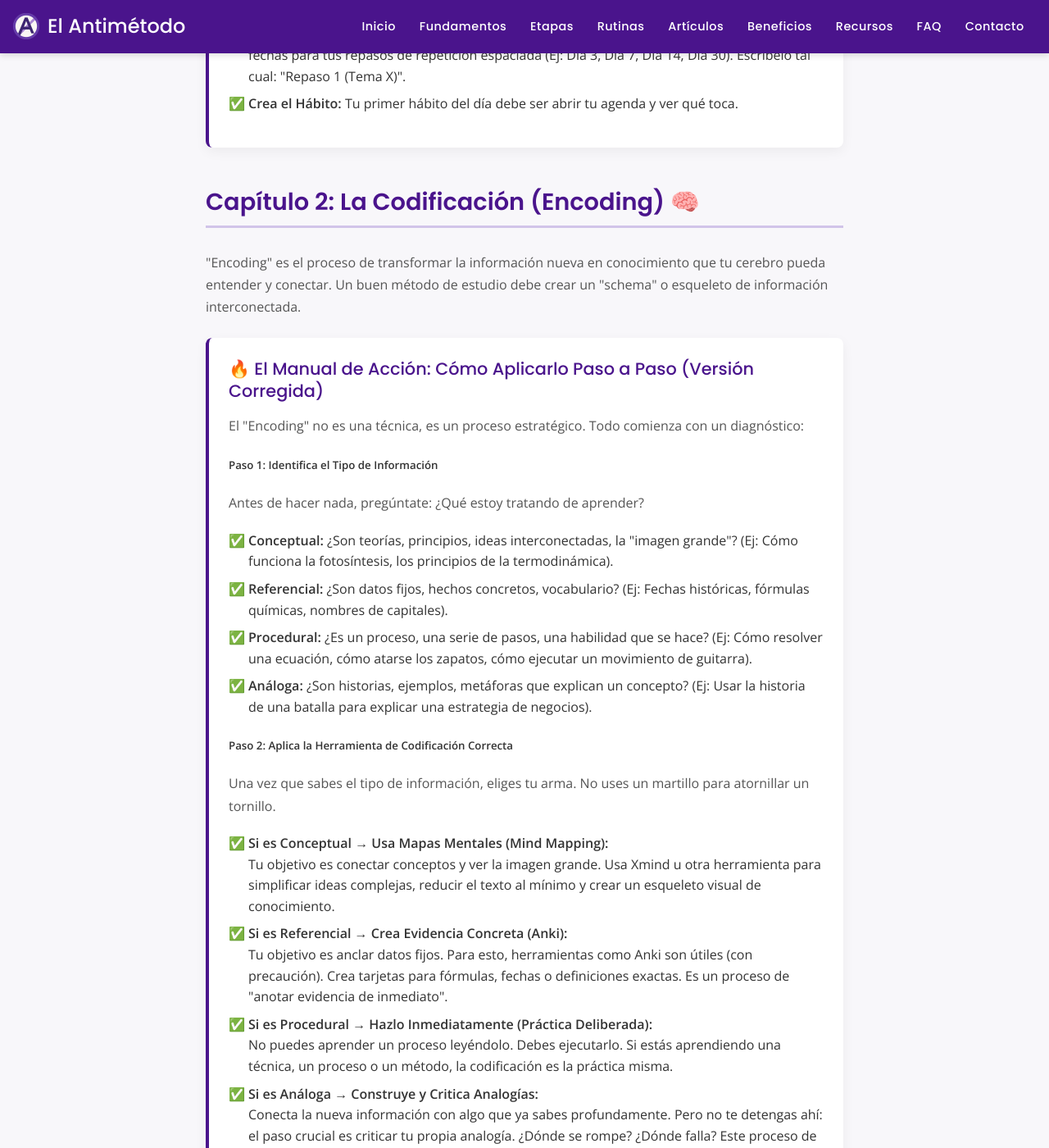
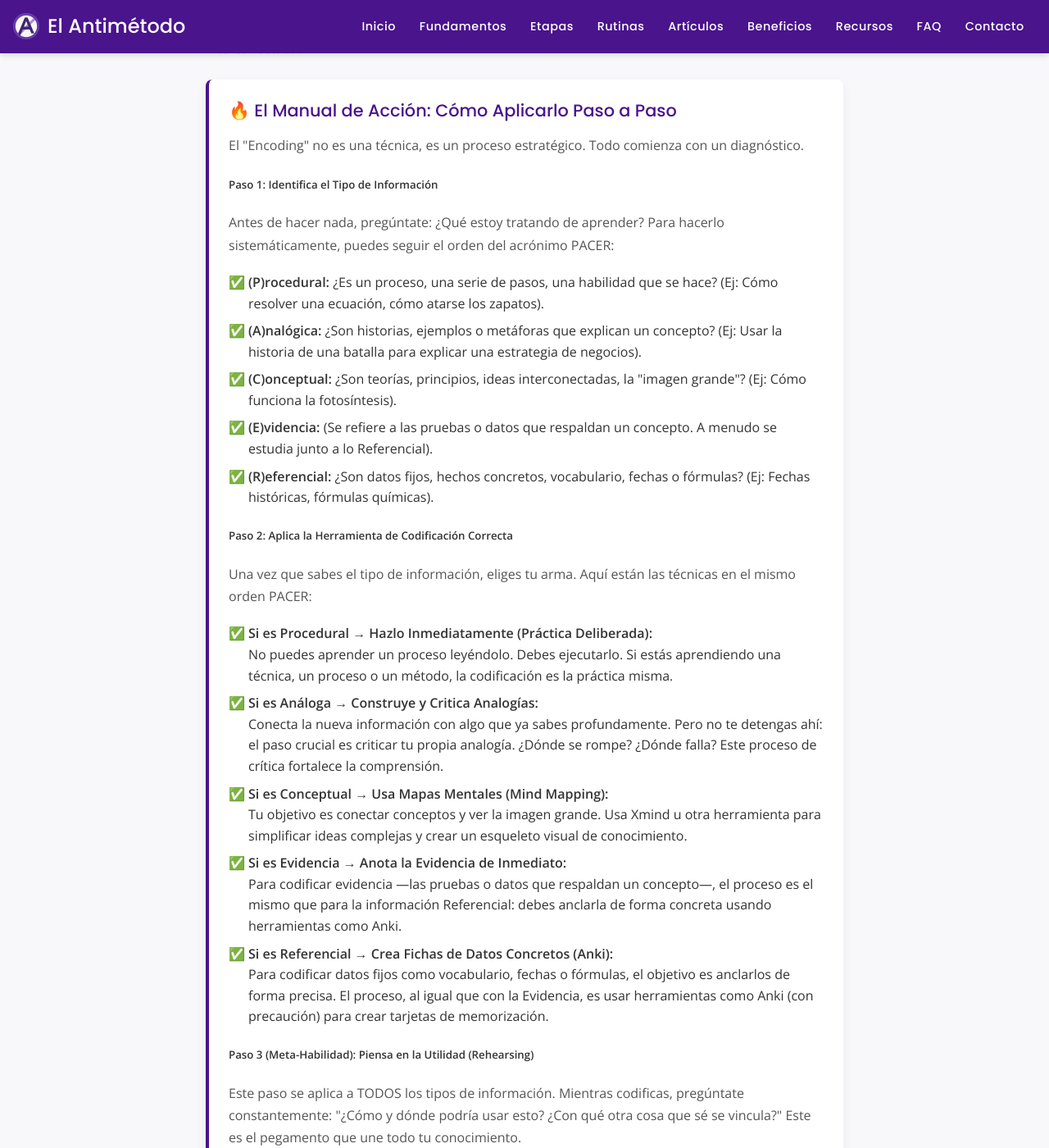
Before and after one commit to LuiseM93/ElAntimetodo, a Jekyll site: the page built from guia-aprendizaje-efectivo.md, in a window 1280 px wide and 1400 px high, scrolled down 1615 px. Shown: the whole window at 82% size. Built offline with Jekyll 4.4.1, drawn with Linux system fonts in a browser that asks for light colours; some of the changed text lies outside the part shown.

Commit message:
Update guia-aprendizaje-efectivo.md

```diff
--- a/guia-aprendizaje-efectivo.md
+++ b/guia-aprendizaje-efectivo.md
@@ -93,12 +93,7 @@ description: Una guía científica y paso a paso para aprender y estudiar cualqu
     ¿Alguna vez has sentido que pasas horas estudiando para luego olvidarlo todo? La culpa no es tuya, es del método. La ciencia ha demostrado que las técnicas de estudio más populares (releer, subrayar, resumir) son también las menos efectivas. Este manual te enseñará un sistema basado en evidencia para que aprendas cualquier cosa de forma más rápida, profunda y duradera.
   </p>
 
-  <div class="disclaimer-box">
-    <h3 style="text-align:center; display: block;"><a href="{{ '/assets/How to learn and study.pdf' | relative_url }}" target="_blank">El Plano Original: Descarga mi Mapa Mental</a></h3>
-    <p>
-      Este manual no nació de un guion, sino de mi propia investigación para entender cómo aprender de verdad. Este mapa mental es la herramienta que usé para estructurar todo el sistema. Te lo comparto como un recurso descargable para que puedas ver la 'imagen grande' y usarlo como tu propia guía visual. Notarás que la lógica aquí es aún más profunda que en el texto; este es el verdadero código fuente.
-    </p>
-  </div>
+
 
   <h2 style="color: var(--primary-color);">Capítulo 1: La Planificación Estratégica 🗓️</h2>
   <p>
@@ -120,38 +115,36 @@ description: Una guía científica y paso a paso para aprender y estudiar cualqu
     "Encoding" es el proceso de transformar la información nueva en conocimiento que tu cerebro pueda entender y conectar. Un buen método de estudio debe crear un "schema" o esqueleto de información interconectada.
   </p>
   <div class="action-manual">
-    <h4>🔥 El Manual de Acción: Cómo Aplicarlo Paso a Paso (Versión Corregida)</h4>
-    <p>El "Encoding" no es una técnica, es un proceso estratégico. Todo comienza con un diagnóstico:</p>
+    <h4>🔥 El Manual de Acción: Cómo Aplicarlo Paso a Paso</h4>
+    <p>El "Encoding" no es una técnica, es un proceso estratégico. Todo comienza con un diagnóstico.</p>
     <h5>Paso 1: Identifica el Tipo de Información</h5>
-    <p>Antes de hacer nada, pregúntate: ¿Qué estoy tratando de aprender?</p>
+    <p>Antes de hacer nada, pregúntate: ¿Qué estoy tratando de aprender? Para hacerlo sistemáticamente, puedes seguir el orden del acrónimo PACER:</p>
     <ul>
-      <li><strong>Conceptual:</strong> ¿Son teorías, principios, ideas interconectadas, la "imagen grande"? (Ej: Cómo funciona la fotosíntesis, los principios de la termodinámica).</li>
-      <li><strong>Referencial:</strong> ¿Son datos fijos, hechos concretos, vocabulario? (Ej: Fechas históricas, fórmulas químicas, nombres de capitales).</li>
-      <li><strong>Procedural:</strong> ¿Es un proceso, una serie de pasos, una habilidad que se hace? (Ej: Cómo resolver una ecuación, cómo atarse los zapatos, cómo ejecutar un movimiento de guitarra).</li>
-      <li><strong>Análoga:</strong> ¿Son historias, ejemplos, metáforas que explican un concepto? (Ej: Usar la historia de una batalla para explicar una estrategia de negocios).</li>
+      <li><strong>(P)rocedural:</strong> ¿Es un proceso, una serie de pasos, una habilidad que se hace? (Ej: Cómo resolver una ecuación, cómo atarse los zapatos).</li>
+      <li><strong>(A)nalógica:</strong> ¿Son historias, ejemplos o metáforas que explican un concepto? (Ej: Usar la historia de una batalla para explicar una estrategia de negocios).</li>
+      <li><strong>(C)onceptual:</strong> ¿Son teorías, principios, ideas interconectadas, la "imagen grande"? (Ej: Cómo funciona la fotosíntesis).</li>
+      <li><strong>(E)videncia:</strong> (Se refiere a las pruebas o datos que respaldan un concepto. A menudo se estudia junto a lo Referencial).</li>
+      <li><strong>(R)eferencial:</strong> ¿Son datos fijos, hechos concretos, vocabulario, fechas o fórmulas? (Ej: Fechas históricas, fórmulas químicas).</li>
     </ul>
     <h5>Paso 2: Aplica la Herramienta de Codificación Correcta</h5>
-    <p>Una vez que sabes el tipo de información, eliges tu arma. No uses un martillo para atornillar un tornillo.</p>
+    <p>Una vez que sabes el tipo de información, eliges tu arma. Aquí están las técnicas en el mismo orden PACER:</p>
     <ul>
-      <li><strong>Si es Conceptual → Usa Mapas Mentales (Mind Mapping):</strong><br>
-      Tu objetivo es conectar conceptos y ver la imagen grande. Usa Xmind u otra herramienta para simplificar ideas complejas, reducir el texto al mínimo y crear un esqueleto visual de conocimiento.</li>
-      <li><strong>Si es Referencial → Crea Evidencia Concreta (Anki):</strong><br>
-      Tu objetivo es anclar datos fijos. Para esto, herramientas como Anki son útiles (con precaución). Crea tarjetas para fórmulas, fechas o definiciones exactas. Es un proceso de "anotar evidencia de inmediato".</li>
       <li><strong>Si es Procedural → Hazlo Inmediatamente (Práctica Deliberada):</strong><br>
       No puedes aprender un proceso leyéndolo. Debes ejecutarlo. Si estás aprendiendo una técnica, un proceso o un método, la codificación es la práctica misma.</li>
       <li><strong>Si es Análoga → Construye y Critica Analogías:</strong><br>
-      Conecta la nueva información con algo que ya sabes profundamente. Pero no te detengas ahí: el paso crucial es criticar tu propia analogía. ¿Dónde se rompe? ¿Dónde falla? Este proceso de crítica fortalece la comprensión a un nivel mucho más profundo.</li>
+      Conecta la nueva información con algo que ya sabes profundamente. Pero no te detengas ahí: el paso crucial es criticar tu propia analogía. ¿Dónde se rompe? ¿Dónde falla? Este proceso de crítica fortalece la comprensión.</li>
+      <li><strong>Si es Conceptual → Usa Mapas Mentales (Mind Mapping):</strong><br>
+      Tu objetivo es conectar conceptos y ver la imagen grande. Usa Xmind u otra herramienta para simplificar ideas complejas y crear un esqueleto visual de conocimiento.</li>
+      <li><strong>Si es Evidencia → Anota la Evidencia de Inmediato:</strong><br>
+      Para codificar evidencia —las pruebas o datos que respaldan un concepto—, el proceso es el mismo que para la información Referencial: debes anclarla de forma concreta usando herramientas como Anki.</li>
+      <li><strong>Si es Referencial → Crea Fichas de Datos Concretos (Anki):</strong><br>
+      Para codificar datos fijos como vocabulario, fechas o fórmulas, el objetivo es anclarlos de forma precisa. El proceso, al igual que con la Evidencia, es usar herramientas como Anki (con precaución) para crear tarjetas de memorización.</li>
     </ul>
     <h5>Paso 3 (Meta-Habilidad): Piensa en la Utilidad (Rehearsing)</h5>
     <p>Este paso se aplica a TODOS los tipos de información. Mientras codificas, pregúntate constantemente: "¿Cómo y dónde podría usar esto? ¿Con qué otra cosa que sé se vincula?" Este es el pegamento que une todo tu conocimiento.</p>
   </div>
 
-  <div class="disclaimer-box">
-    <h3 style="text-align:center; display: block;">Una nota sobre PACER</h3>
-    <p>
-      PACER es un acrónimo para <strong>P</strong>review, <strong>A</strong>sk, <strong>C</strong>onnect, <strong>E</strong>xpand, <strong>R</strong>eview. Es una técnica de lectura activa que te ayuda a codificar la información de manera más efectiva. A medida que lees, previsualizas el material, te haces preguntas, conectas las ideas con lo que ya sabes, expandes los conceptos y revisas lo que has aprendido. Es una forma de aplicar los principios de codificación directamente a la lectura.
-    </p>
-  </div>
+
 
   <h2 style="color: var(--primary-color);">Capítulo 3: El Recuerdo Activo (Active Recall) 💡</h2>
   <p>
@@ -162,7 +155,7 @@ description: Una guía científica y paso a paso para aprender y estudiar cualqu
     <ul>
       <li><strong>Free Recall (Recuerdo Libre):</strong> Después de leer o ver algo, cierra el libro. Toma una hoja en blanco y un temporizador (5-10 min). Escribe o di en voz alta todo lo que recuerdes. ¡Sin trampas!</li>
       <li><strong>Enseña a un Niño (Opcional):</strong> Intenta explicar el tema de la forma más simple posible. Esto revela al instante tus puntos débiles.</li>
-      <li><strong>Cued Recall (Recuerdo con Pistas):</strong> Usa preguntas para guiar tu recuerdo. No te limites a "¿Qué es X?". Usa preguntas que te obliguen a aplicar, analizar o evaluar la información (niveles 2-5 de la Taxonomía de Bloom) Puedes pedirle a una IA que te haga preguntas basadas en la taxonomía de Bloom (niveles 2 a 5) para mejorar al máximo tu cued recall 💡.</li>
+      <li><strong>Cued Recall (Recuerdo con Pistas):</strong> Usa preguntas para guiar tu recuerdo. No te limites a "¿Qué es X?". Usa preguntas que te obliguen a aplicar, analizar o evaluar la información (niveles 2-5 de la Taxonomía de Bloom).</li>
       <li><strong>Identifica y Revisa Puntos Débiles:</strong> Después de una sesión de recuerdo activo, compara tus notas con el material original. ¿Qué olvidaste? ¿Qué entendiste mal? Vuelve a tu mapa mental y refuerza esas áreas.</li>
     </ul>
   </div>
@@ -237,4 +230,11 @@ description: Una guía científica y paso a paso para aprender y estudiar cualqu
     <p style="font-size: 1.2em; font-weight: bold; color: var(--primary-color);">La técnica correcta siempre superará al "talento". ¡Ahora, a aplicarla!</p>
   </section>
 
+  <div class="disclaimer-box">
+    <h3 style="text-align:center; display: block;"><a href="{{ '/assets/How to learn and study.pdf' | relative_url }}" target="_blank">El Plano Original: Descarga mi Mapa Mental</a></h3>
+    <p>
+      Este manual no nació de un guion, sino de mi propia investigación para entender cómo aprender de verdad. Este mapa mental es la herramienta que usé para estructurar todo el sistema. Te lo comparto como un recurso descargable para que puedas ver la 'imagen grande' y usarlo como tu propia guía visual. Notarás que la lógica aquí es aún más profunda que en el texto; este es el verdadero código fuente.
+    </p>
+  </div>
+
 </main>
```
